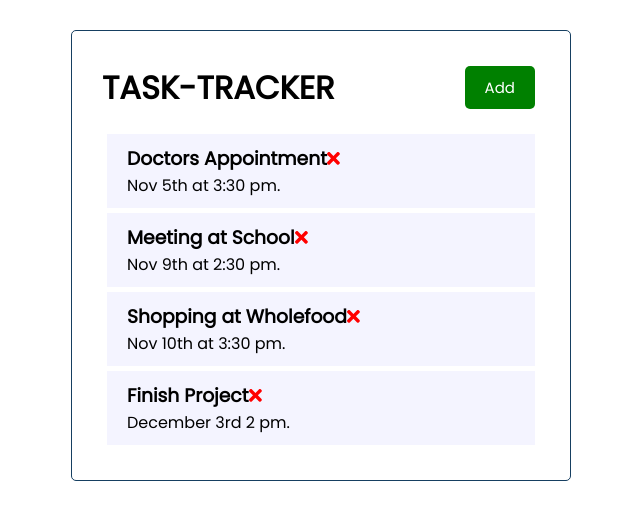
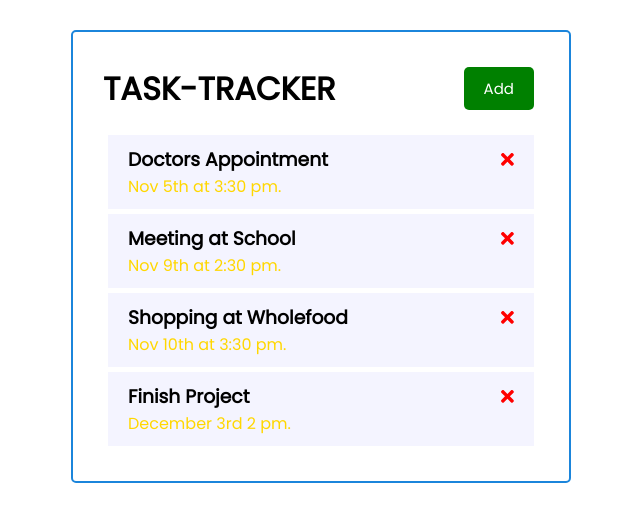
Before and after one commit to subdit/Task-tracker, an Angular app: page / in a window 1280 px wide. Shown: the top 522 px of the page, without its empty margins (319-959 px from the left). Built offline with nearby package versions, Linux system fonts and the light colour scheme.

Commit message:
add json server and mock data for testing

```diff
--- /dev/null
+++ b/db.json
@@ -0,0 +1,22 @@
+{
+  "tasks": [
+    {
+      "id": 1,
+      "text": "Doctor Appointment",
+      "day": "October 5th at 1:30 pm.",
+      "remider": "true"
+    },
+    {
+      "id": 2,
+      "text": "Shoping At Wholefood",
+      "day": "October 8th at 2:30 pm.",
+      "remider": "true"
+    },
+    {
+      "id": 3,
+      "text": "Meeting At School",
+      "day": "October 10th at 3:30 pm.",
+      "remider": "true"
+    }
+  ]
+}
--- a/package.json
+++ b/package.json
@@ -6,7 +6,9 @@
     "start": "ng serve",
     "build": "ng build",
     "watch": "ng build --watch --configuration development",
-    "test": "ng test"
+    "test": "ng test",
+    "server":"json-server --watch db.json --port 5000"
+
   },
   "private": true,
   "dependencies": {
@@ -21,7 +23,9 @@
     "@fortawesome/angular-fontawesome": "^0.9.0",
     "@fortawesome/fontawesome-svg-core": "^1.2.35",
     "@fortawesome/free-solid-svg-icons": "^5.15.3",
+    "json": "^11.0.0",
     "rxjs": "~6.6.0",
+    "server": "^1.0.36",
     "tslib": "^2.3.0",
     "zone.js": "~0.11.4"
   },
--- a/src/app/components/task-item/task-item.component.css
+++ b/src/app/components/task-item/task-item.component.css
@@ -7,8 +7,11 @@
 .task.reminder {
   border-left: 5px rgb(9, 99, 110);
 }
-task h3 {
+.task h3 {
   display: flex;
   align-items: center;
   justify-content: space-between;
 }
+.task text {
+  color: royalblue;
+}
--- a/src/app/components/task-item/task-item.component.html
+++ b/src/app/components/task-item/task-item.component.html
@@ -3,5 +3,5 @@
     {{ task.text
     }}<fa-icon [ngStyle]="{ color: 'red' }" [icon]="faTimes"></fa-icon>
   </h3>
-  <p>{{ task.day }}</p>
+  <p class="text" [ngStyle]="{ color: 'gold' }">{{ task.day }}</p>
 </div>
--- a/src/app/components/tasks/tasks.component.ts
+++ b/src/app/components/tasks/tasks.component.ts
@@ -1,6 +1,7 @@
 import { Component, OnInit } from '@angular/core';
+import { TASKS } from 'src/app/mock-tasks';
+import { TaskService } from 'src/app/services/task.service';
 import { Task } from '../../Task';
-import { TASKS } from '../../mock-tasks';
 
 @Component({
   selector: 'app-tasks',
@@ -8,8 +9,10 @@ import { TASKS } from '../../mock-tasks';
   styleUrls: ['./tasks.component.css'],
 })
 export class TasksComponent implements OnInit {
-  tasks: Task[] = TASKS;
-  constructor() {}
+  tasks: Task[] = [];
+  constructor(private taskService: TaskService) {}
 
-  ngOnInit(): void {}
+  ngOnInit(): void {
+    this.taskService.getTasks().subscribe((task) => (this.tasks = task));
+  }
 }
--- /dev/null
+++ b/src/app/services/task.service.ts
@@ -0,0 +1,16 @@
+import { Injectable } from '@angular/core';
+import { Observable, of } from 'rxjs';
+import { Task } from '../Task';
+import { TASKS } from '../mock-tasks';
+
+@Injectable({
+  providedIn: 'root',
+})
+export class TaskService {
+  constructor() {}
+  getTasks(): Observable<Task[]> {
+    const tasks = of(TASKS);
+    return tasks;
+  }
+}
+// console.log(TASKS, 'this is task');
--- a/src/styles.css
+++ b/src/styles.css
@@ -15,7 +15,7 @@ body {
   margin: 30px auto;
   overflow: auto;
   min-height: 450px;
-  border: 1px solid rgb(22, 63, 97);
+  border: 2px solid rgb(27, 133, 219);
   padding: 30px;
   border-radius: 5px;
 }
```
Also changed, not shown: 2 other files (tests, documents, lock files or other folders).
